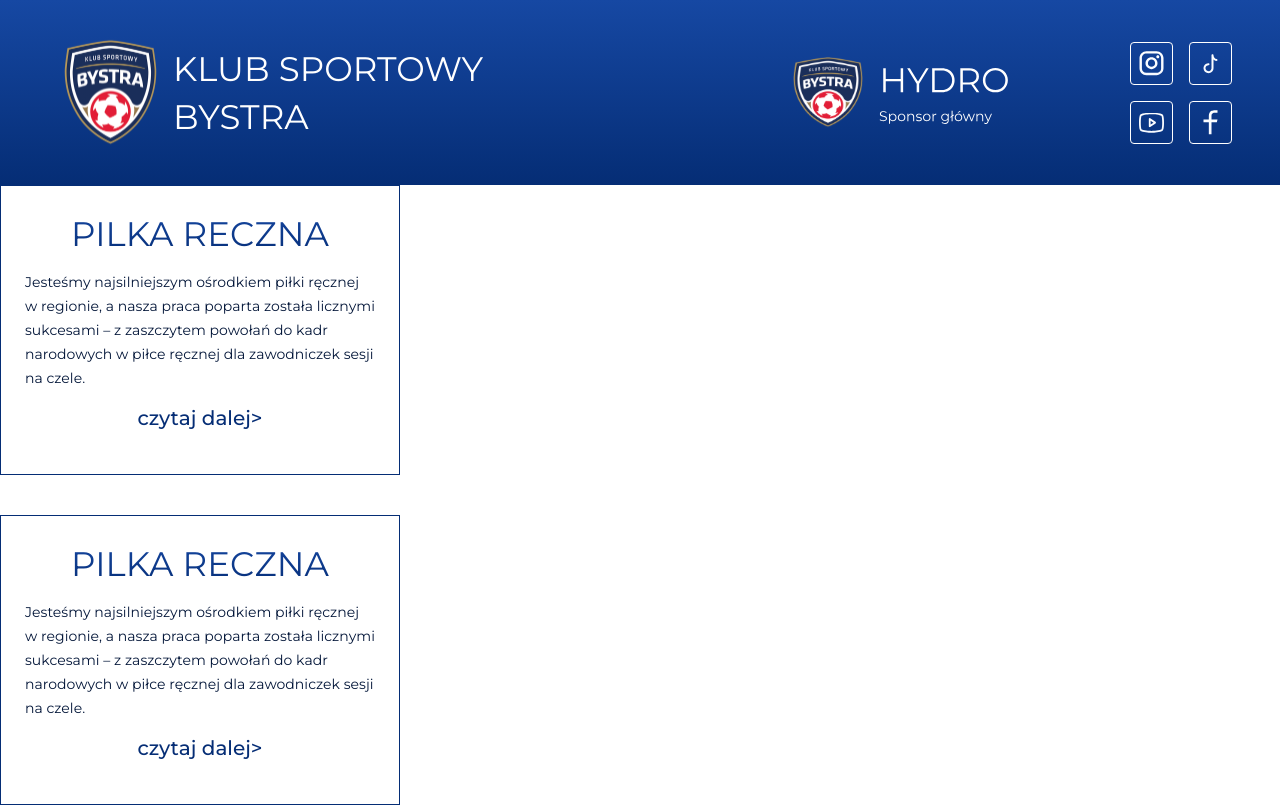
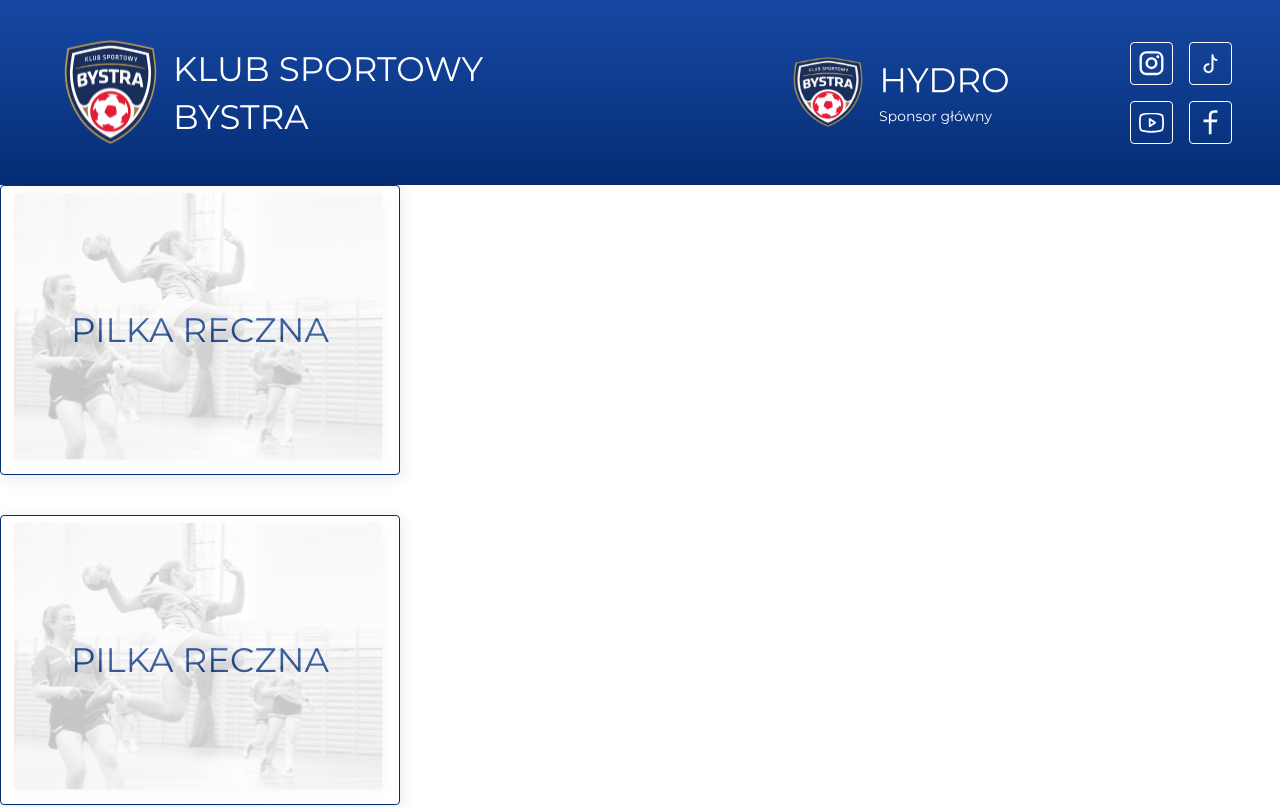
Before and after one commit to marbolba/ks-bystra, a React (Vite) app: page / in a window 1280 px wide. Shown: the top 807 px of the page. Built offline with nearby package versions, Linux system fonts and the light colour scheme.

Commit message:
Add simple sections onHover

```diff
--- a/src/components/Sections/Section.styled.tsx
+++ b/src/components/Sections/Section.styled.tsx
@@ -6,12 +6,35 @@ const SectionWrapper = styled.div`
   padding: 24px;
 
   display: flex;
+  flex-direction: column;
+  justify-content: center;
   align-items: center;
-  flex-direction: column;
+  position: relative;
 
   align-items: center;
   gap: 12px;
   border: 1px solid ${({ theme }) => theme.palette.primary};
+
+  border-radius: 4px;
+  box-shadow: 2px 4px 16px 0px rgba(5, 45, 117, 0.1);
+
+  &:hover {
+    box-shadow: 2px 4px 16px 0px rgba(5, 45, 117, 0.1);
+  }
+
+  &:before {
+    content: "";
+    top: 0px;
+    left: 0px;
+    right: 0px;
+    bottom: 0px;
+    opacity: 0.25;
+
+    background-image: url("src/assets/images/Sections.png");
+    background-size: cover;
+    background-position: center;
+    position: absolute;
+  }
 `;
 
 const Title = styled.p`
@@ -31,6 +54,13 @@ const Description = styled.p`
   letter-spacing: 0.035px;
   color: ${({ theme }) => theme.palette.textBlack};
 `;
+
+const ActionButtonWrapper = styled.div`
+  width: 100%;
+  display: flex;
+  justify-content: flex-end;
+`;
+
 const ActionButton = styled.p`
   font-size: 20px;
   font-weight: 500;
@@ -38,4 +68,10 @@ const ActionButton = styled.p`
   color: ${({ theme }) => theme.palette.primary};
 `;
 
-export default { SectionWrapper, Title, Description, ActionButton };
+export default {
+  SectionWrapper,
+  Title,
+  Description,
+  ActionButtonWrapper,
+  ActionButton,
+};
--- a/src/components/Sections/Section.tsx
+++ b/src/components/Sections/Section.tsx
@@ -1,3 +1,4 @@
+import { useState } from "react";
 import S from "./Section.styled";
 
 type Props = {
@@ -7,11 +8,24 @@ type Props = {
 };
 
 const Section = ({ title, description, action }: Props) => {
+  const [isHovered, setIsHovered] = useState(false);
+  isHovered;
   return (
-    <S.SectionWrapper>
-      <S.Title>{title}</S.Title>
-      <S.Description>{description}</S.Description>
-      <S.ActionButton>{action}</S.ActionButton>
+    <S.SectionWrapper
+      onMouseEnter={() => setIsHovered(true)}
+      onMouseLeave={() => setIsHovered(false)}
+    >
+      {isHovered ? (
+        <>
+          <S.Title>{title}</S.Title>
+          <S.Description>{description}</S.Description>
+          <S.ActionButtonWrapper>
+            <S.ActionButton>{action}</S.ActionButton>
+          </S.ActionButtonWrapper>
+        </>
+      ) : (
+        <S.Title>{title}</S.Title>
+      )}
     </S.SectionWrapper>
   );
 };
```
Also changed, not shown: src/assets/images/Sections.png (added).
